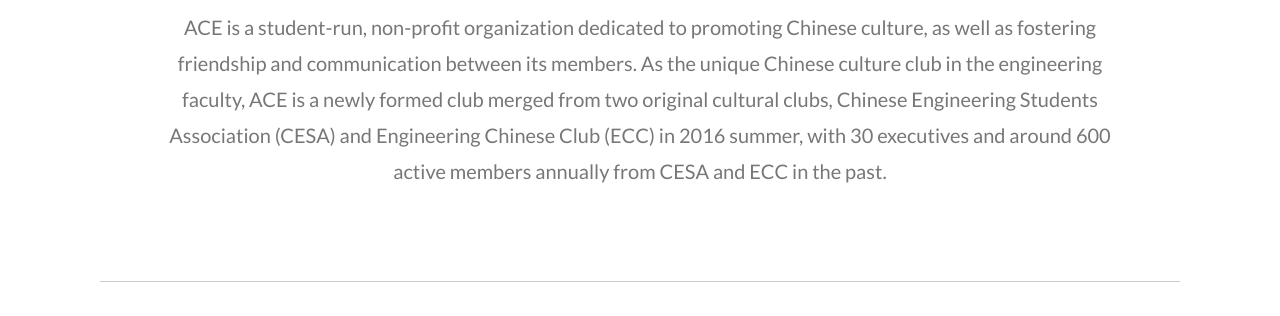
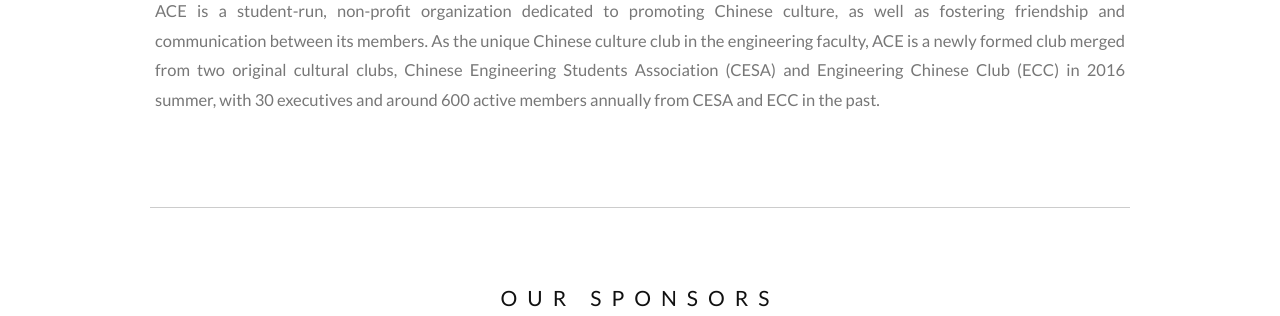
Before and after one commit to utace2017/utace2017.github.io, a plain HTML site: page index.html in a window 1280 px wide. Shown: the part 783-1099 px from the top of the page. Drawn offline with nearby package versions, Linux system fonts and the light colour scheme; a script that the page names is missing.

Commit message:
fixed viewport

```diff
--- a/our_team_style.css
+++ b/our_team_style.css
@@ -6,14 +6,12 @@
 h3, h4 {
   margin: 10px 0 30px 0;
   letter-spacing: 10px;
-  font-size: 4vh;
+  font-size: 140%;
   color: #111;
 }
 
 
-p{
-  font-size: 2.5vh;
-}
+
 
 hr {
   display: block;
@@ -88,6 +86,7 @@
       display: none; /* Hide the carousel text when the screen is less than 600 pixels wide */
     }
   }
+
   .bg-1 {
     background: #2d2d30;
     color: #bdbdbd;
--- a/style.css
+++ b/style.css
@@ -3,17 +3,40 @@
   font: 400 15px/1.8 Lato, sans-serif;
   color: #777;
 }
+
+
+
 h3, h4 {
   margin: 10px 0 30px 0;
   letter-spacing: 10px;
-  font-size: 4vh;
+  font-size: 140%;
   color: #111;
   padding-top: 40px;
 }
 
 p{
-  font-size: 2.5vh;
+  font-size: 110%;
+  text-align: justify;
+  text-justify: inter-word;
 }
+
+/*
+
+@media (max-width: 200px){
+  h3{
+    font-size: 25px;
+  }
+  body{
+    background-color: blue;
+  }
+
+  p{
+    font-size:8px;
+      text-justify: inter-word;
+  }
+}
+
+*/
 
 h2.slider_text1{
 
@@ -43,8 +66,8 @@
   color: black;
   margin-top: 0.5em;
   margin-bottom: 0.5em;
-  margin-left: 100px;
-  margin-right: 100px;
+  margin-left: 10em;
+  margin-right: 10em;
   border: 0;
   border-top: 1px solid grey;
   border-width: 1px;
```
Also changed, not shown: our_team.html (+56 -56 lines).
